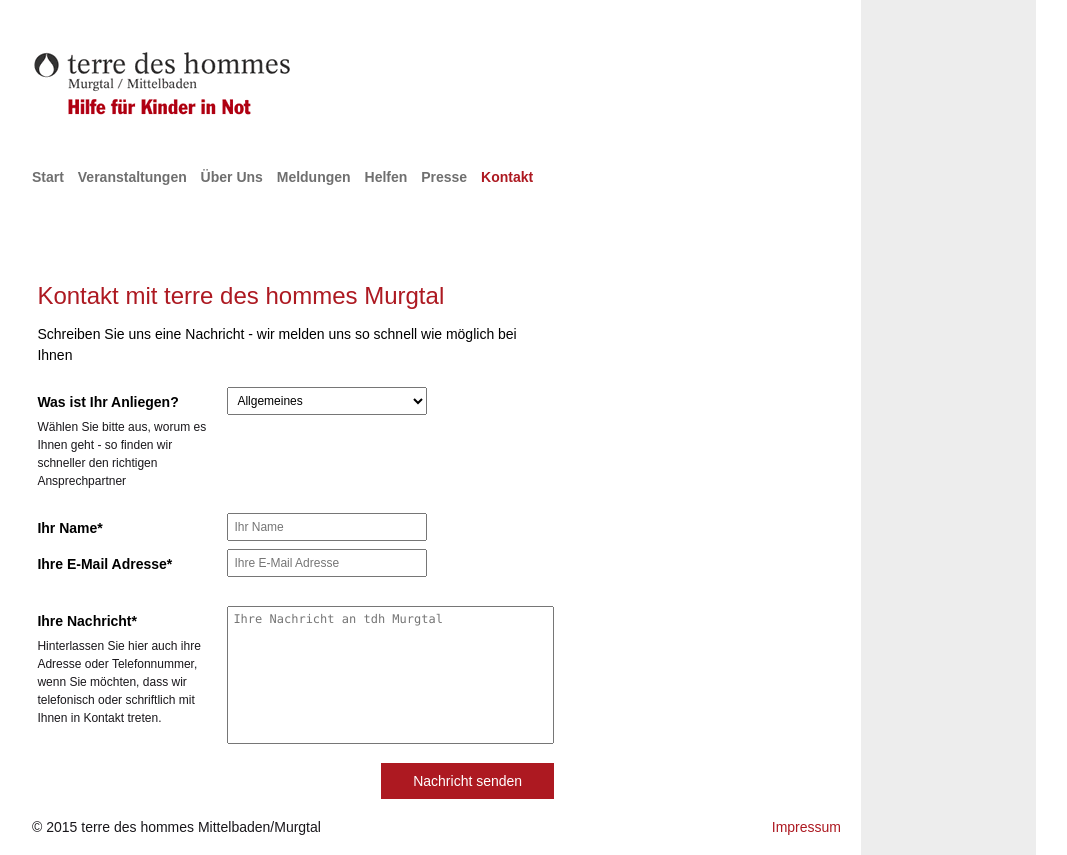
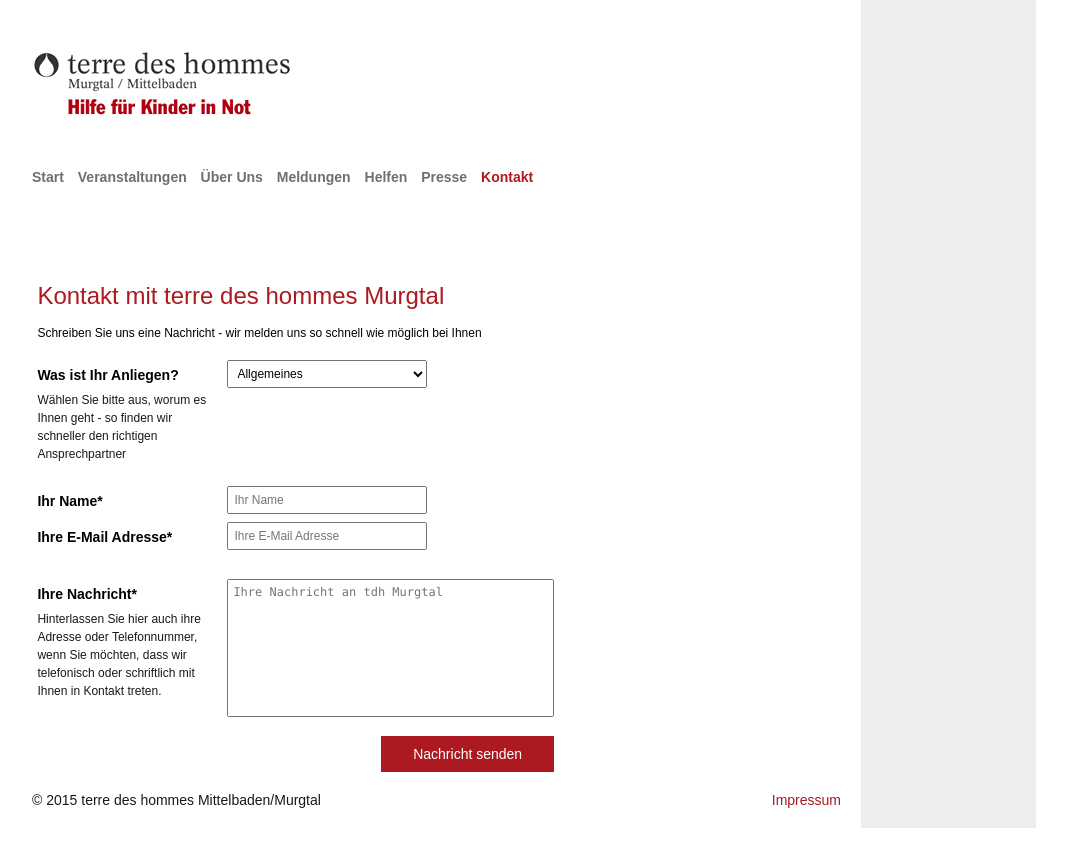
Before and after one commit to jensgro/tdh-Testprojekt-WS2015, a PHP site: page /kontakt.php in a window 1280 px wide. Shown: the whole page, without its empty margins (116-1183 px from the left). After the commit the page ends 828 px from the top, so only its background shows below. Run offline with PHP 8.4, Linux system fonts and the light colour scheme.

Commit message:
little fixes

```diff
--- a/dev/css/tdh/modules/contact.css
+++ b/dev/css/tdh/modules/contact.css
@@ -1,34 +1,24 @@
 .kontakt{
-    /*border: 1px solid blue;*/
     padding-left: 1%;
     padding-right: 3%;
 }
-.kontakt_head {
-    /*margin:  0 5px;
-    padding: 0 5px;*/
-}
-
 .kontakt_head h3 {
     font-size: 24px;
     color: #AD1921;
 }
 
 .kontakt_head p {
-    font-size: 14px;
+    font-size: 12px;
     color: black;
 }
 .formular{
     margin:0;
-    /*border: 1px solid black;*/
     margin-bottom: 4%;
 
 }
 .formular label {
     width:180px;
     float: left;
-    /*margin: 5px;
-    padding: 5px;*/
-    /*vertical-align: middle;*/
 }
 .formular .message{
     margin-top:5%;
@@ -42,7 +32,6 @@
 }
 .formular .form {
     font-size: 12px;
-    /*margin: 10px;*/
     padding: 5px;
     width: 200px;
 }
@@ -53,10 +42,6 @@
     padding: 5px;
     width:63%;
     resize: none;
-
-    /*float:right;*/
-    /*height: 200px;*/
-    /*width: 300px;*/
 }
 
 .formular button {
```
